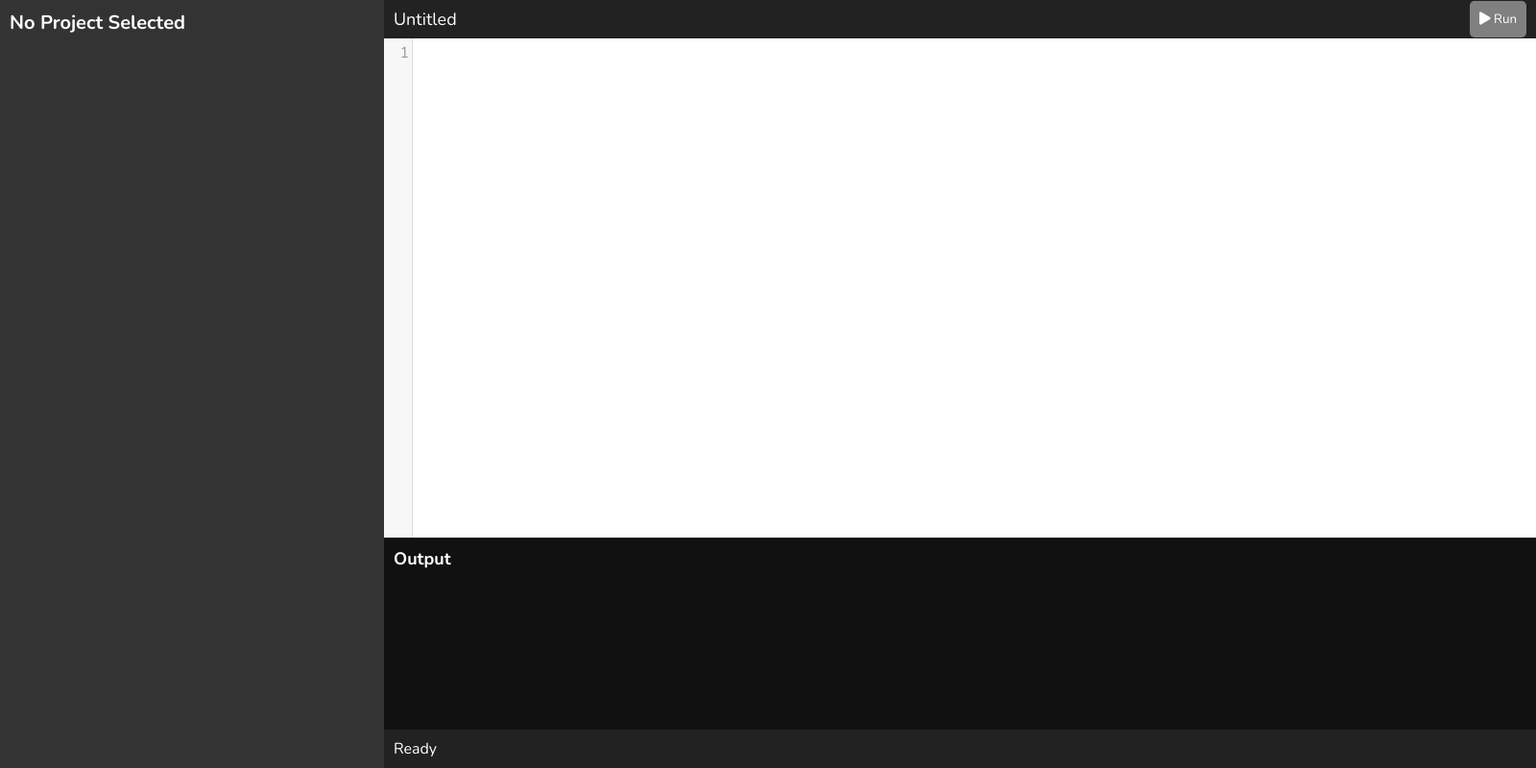
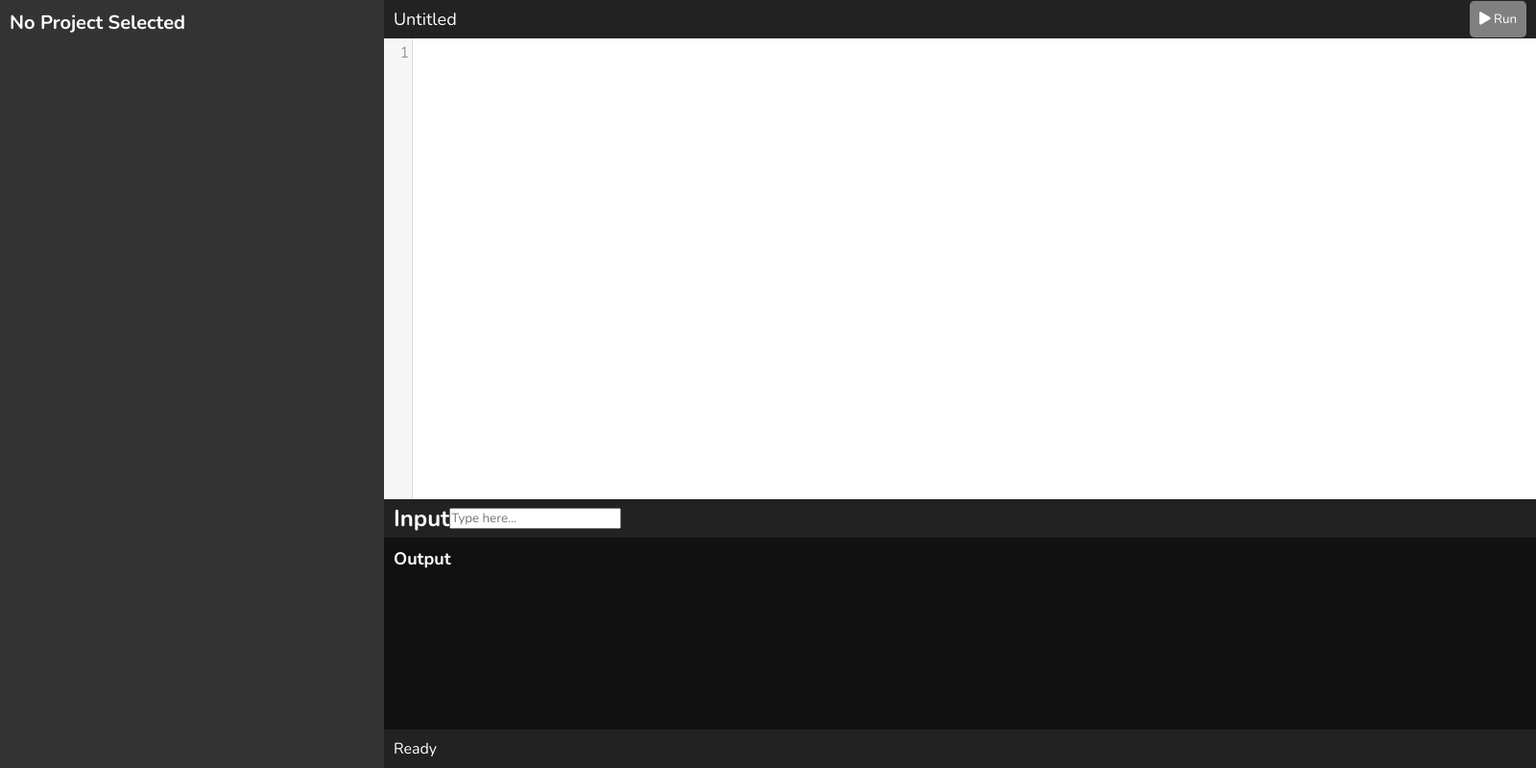
Before and after one commit to LyubomirT/prismblue, an Electron app: page index.html in a window 1600 px wide. Shown: the whole page at 96% size. Drawn offline with nearby package versions, Linux system fonts and the light colour scheme; no server answers.

Commit message:
The terminal is now somewhat interactive

```diff
--- a/index.html
+++ b/index.html
@@ -27,6 +27,10 @@
         <h2>Output</h2>
         <pre id="output-data"></pre>
       </div>
+      <div id="input">
+        <h2>Input</h2>
+        <input id="input-field" type="text" placeholder="Type here...">
+      </div>
       <div id="statusbar">
         <span id="status">Ready</span>
       </div>
--- a/main.js
+++ b/main.js
@@ -126,6 +126,12 @@ function runPython (file) {
     // Send the exit code to the renderer process
     mainWindow.webContents.send('output-data', `Process exited with code ${code}`)
   })
+
+  // Listen for the input-data event from the renderer process
+  ipcMain.on('input-data', (event, input) => {
+    // Write the input value to the child process stdin
+    pyProcess.stdin.write(input + '\n')
+  })
 }
 
 // Listen for the ready event
--- a/renderer.js
+++ b/renderer.js
@@ -160,3 +160,19 @@ outputData.textContent = ''
 // Send the run-python event to the main process
 ipcRenderer.send('run-python', currentFile)
 })
+
+// Get the input element
+const inputField = document.getElementById('input-field')
+
+// Listen for the keydown event
+inputField.addEventListener('keydown', (event) => {
+  // Check if the enter key was pressed
+  if (event.keyCode === 13) {
+    // Get the input value
+    const input = inputField.value
+    // Send the input value to the main process
+    ipcRenderer.send('input-data', input)
+    // Clear the input field
+    inputField.value = ''
+  }
+})
--- a/style.css
+++ b/style.css
@@ -129,3 +129,17 @@
 .CodeMirror-scroll {
   font-family: 'Roboto Mono', monospace !important; /* Use the monospace font for CodeMirror */
 }
+
+/* Below output, a sibling of #output */
+#input {
+  height: 40px;
+  background-color: #222;
+  color: white;
+  display: flex;
+  align-items: center;
+  padding: 10px;
+  position: absolute;
+  bottom: 240px; /* Adjusted bottom value for statusbar and output */
+  width: 100%; /* Take up the full width */
+  z-index: 3;
+}
```
